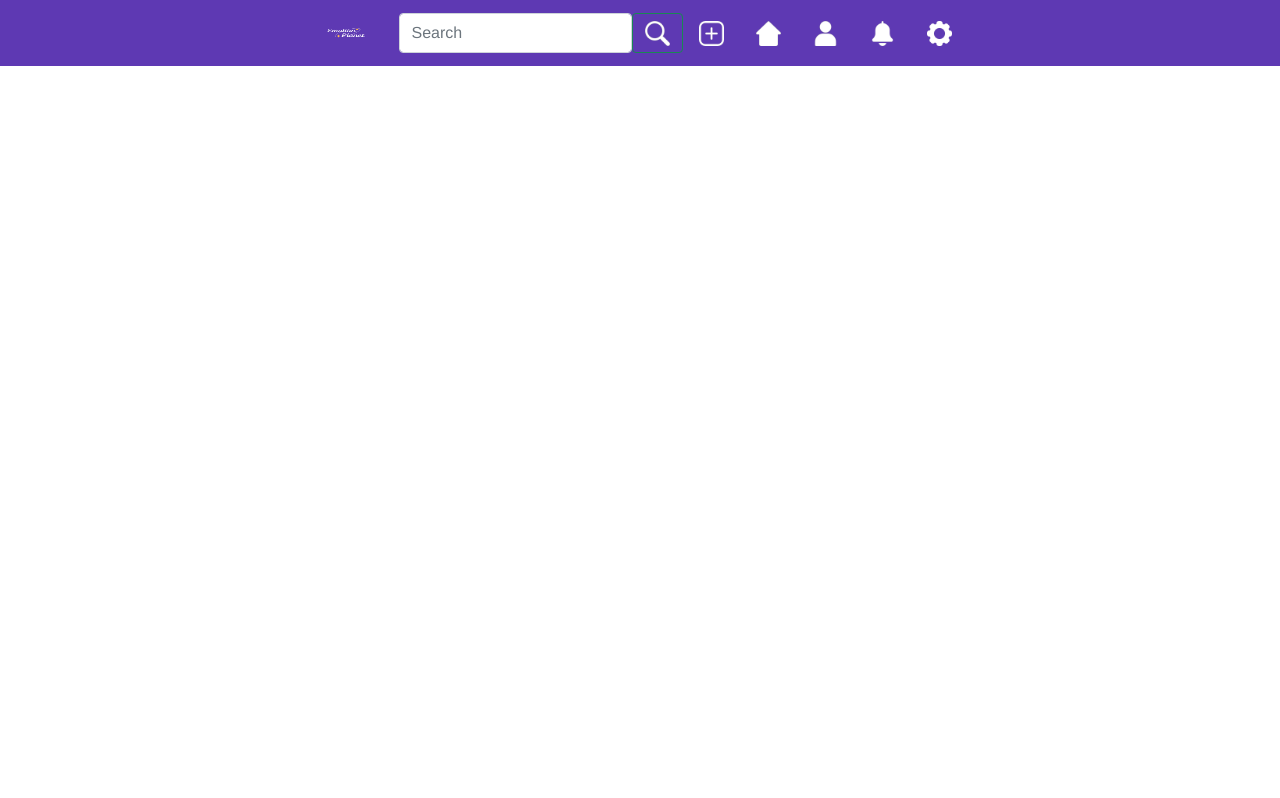
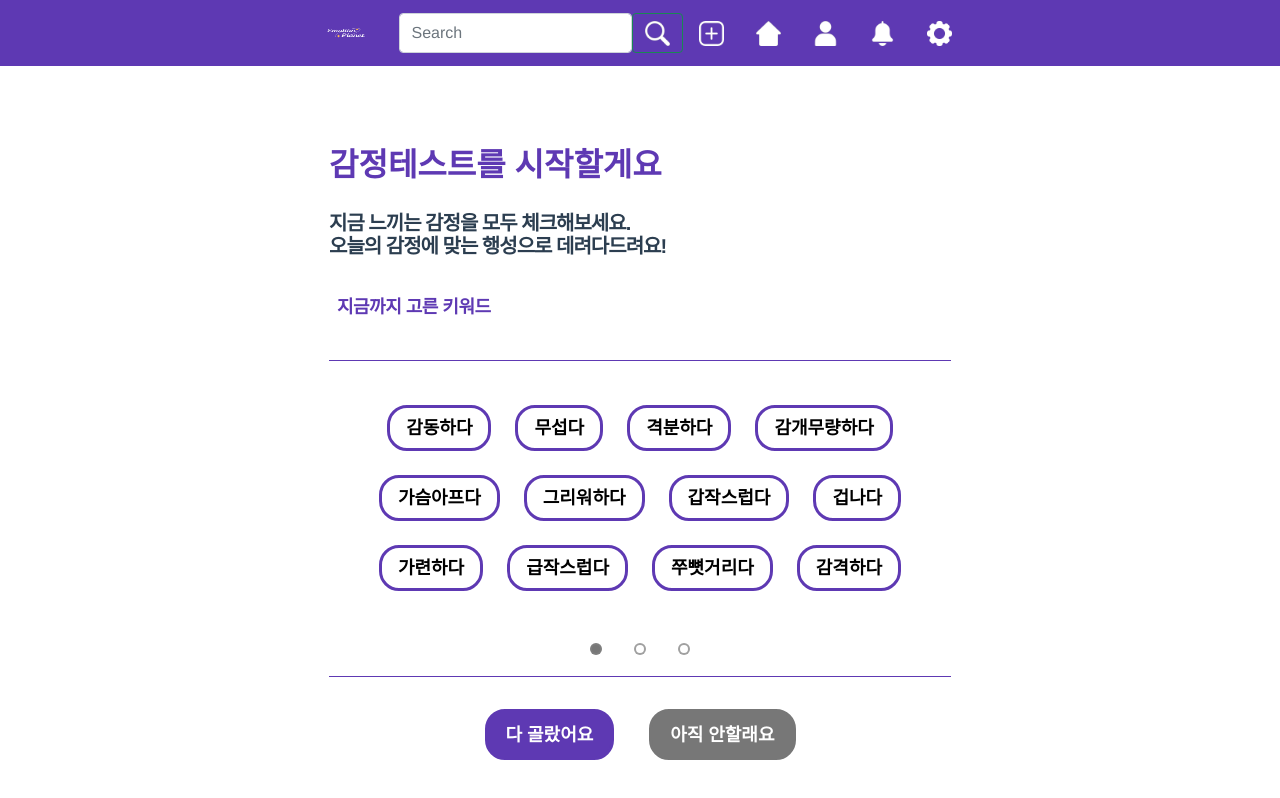
Before and after one commit to hojeong33/EmotionPlaent, a Vue app in the folder frontend/: page /emotiontest in a window 1280 px wide. Shown: the top 798 px of the page. Built offline with nearby package versions, Linux system fonts and the light colour scheme.

Commit message:
LKH #1 회원가입 수정 및 감정테스트 작성

```diff
--- /dev/null
+++ b/frontend/src/components/EmotionTest/EmotionKeyword.vue
@@ -0,0 +1,42 @@
+<template>
+  <button id="emotion_btn" @click="check"
+  :class="isChecked ? 'checked' : 'blank'">
+    {{ keyword }}
+  </button>
+</template>
+
+<script>
+export default {
+  data: function(){
+    return {
+      isChecked: false
+    }
+  },
+  props: {
+    keyword: String
+  },
+  methods: {
+    check: function(){
+      this.isChecked = !this.isChecked
+
+      this.$emit('checked', this.keyword)
+    }
+  }
+}
+</script>
+
+<style scoped>
+  #emotion_btn {
+    display: flex;
+    justify-content: center;
+    align-self: center;
+    padding: 0.25rem 1rem;
+    margin: 0.75rem;
+  }
+
+  .blank {
+    background-color: white;
+    color: black;
+    border: 3px #5E39B3 solid;
+  }
+</style>
--- /dev/null
+++ b/frontend/src/components/EmotionTest/SelectedKeyword.vue
@@ -0,0 +1,46 @@
+<template>
+  <div id="selected_keyword">
+    <span>
+      {{ keyword }}
+    </span>
+    <span id="delete_btn" @click="deleteKeyword">
+      x
+    </span>
+  </div>
+</template>
+
+<script>
+export default {
+  props: {
+    keyword: String
+  },
+  methods: {
+    deleteKeyword: function(){
+      this.$emit('delete_keyword', this.keyword)
+    }
+  }
+}
+</script>
+
+<style scoped>
+  span {
+    margin: 0 0.25rem;
+  }
+
+  #selected_keyword {
+    background-color: #5E39B3;
+    color: white;
+    display: flex;
+    justify-content: space-between;
+    align-items: center;
+    border: none;
+    border-radius: 20px;
+    font-weight: bold;
+    padding: 0.25rem;
+    margin-left: 0.25rem;
+  }
+
+  #delete_btn {
+    cursor: pointer;
+  }
+</style>
--- a/frontend/src/router/index.js
+++ b/frontend/src/router/index.js
@@ -3,6 +3,7 @@ import VueRouter from 'vue-router'
 import Login from '@/views/accounts/Login.vue'
 import Signup from '@/views/accounts/Signup.vue'
 import Test1st from '@/views/test/Test1st.vue'
+import EmotionTest from '@/views/EmotionTest'
 
 Vue.use(VueRouter)
 
@@ -22,6 +23,11 @@ const routes = [
     name: 'Test1st',
     component: Test1st
   },
+  {
+    path: '/emotiontest',
+    name: 'EmotionTest',
+    component: EmotionTest
+  },
 ]
 
 const router = new VueRouter({
--- /dev/null
+++ b/frontend/src/views/EmotionTest.vue
@@ -0,0 +1,199 @@
+<template>
+  <div id="test_container">
+    <section id="test_header">
+			<h1>감정테스트를 시작할게요</h1>
+			<h3>지금 느끼는 감정을 모두 체크해보세요.</h3>
+			<h3>오늘의 감정에 맞는 행성으로 데려다드려요!</h3>
+    </section>
+		<section id="selected_keywords_container">
+			<label for="selected_keywords">지금까지 고른 키워드</label>
+			<article id="selected_keywords">
+				<selected-keyword v-for="(keyword, idx) in selected" :key="idx"
+				:keyword="keyword" @delete_keyword="deleteKeyword" />
+			</article>
+		</section>
+		<section id="test_keywords">
+			<test-keyword v-for="(keyword, idx) in paginated_keywords" :key="idx"
+			:keyword="keyword" @checked="select" />
+			<article id="paginator_container">
+				<button @click="page = 1" class="paginator" :class="{ 'active_paginator' : page == 1 }"></button>
+				<button @click="page = 2" class="paginator" :class="{ 'active_paginator' : page == 2 }"></button>
+				<button @click="page = 3" class="paginator" :class="{ 'active_paginator' : page == 3 }"></button>
+			</article>
+		</section>
+		<section id="buttons">
+			<button id="submit_test_btn">다 골랐어요</button>
+			<button id="return_to_btn">아직 안할래요</button>
+		</section>
+  </div>
+</template>
+
+<script>
+import TestKeyword from '@/components/EmotionTest/EmotionKeyword'
+import SelectedKeyword from '@/components/EmotionTest/SelectedKeyword'
+
+export default {
+	data: function(){
+		return {
+			page: 1,
+			keywords: [
+				'겁나다', '긴박하다', '긴장되다', '두렵다', '무섭다', '무시무시하다',
+				'가뿐하다', '감개무량하다', '감격하다', '감동하다', '감미롭다', '감복하다',
+				'겸연쩍다', '노파심', '머쓱하다', '멋쩍다', '무안하다', '쭈뼛거리다',
+				'갑작스럽다', '경악하다', '경이롭다', '급작스럽다', '기겁하다', '기막히다',
+				'삐지다', '격분하다', '격앙되다', '괘씸하다', '굴욕적이다', '비아냥대다',
+				'가련하다', '가슴아프다', '걱정하다', '그리워하다', '낙심하다', '막막하다'
+			],
+			selected: []
+		}
+	},
+	components: {
+		TestKeyword,
+		SelectedKeyword
+	},
+	methods: {
+		select: function(keyword){
+			let idx = this.selected.indexOf(keyword)
+
+			if (idx != -1){
+				this.selected.splice(idx, idx+1)
+			}
+			else {
+				this.selected.push(keyword)
+			}
+			console.log(this.selected)
+		},
+		deleteKeyword: function(keyword){
+			let idx = this.selected.indexOf(keyword)
+
+			if (idx != -1){
+				this.selected.splice(idx, idx+1)
+			}
+			console.log(this.selected)
+		}
+	},
+	computed: {
+		paginated_keywords: function(){
+			return this.keywords.slice(12 * (this.page -1), 12 * this.page)
+		}
+	},
+	created: function(){
+		this.keywords = this.keywords.sort(() => Math.random() - 0.5)
+	}
+}
+</script>
+
+<style scoped>
+	h1 {
+		color: #5E39B3;
+		font-size: 2rem;
+		font-weight: bold;
+		margin-bottom: 2rem;
+	}
+
+	h3 {
+		font-size: 1.25rem;
+		font-weight: bold;
+		letter-spacing: -1px;
+		line-height: 75%;
+	}
+
+	label {
+    color: #5E39B3;
+    font-size: 1.125rem;
+    font-weight: bold;
+		letter-spacing: -0.5px;
+    margin-left: 0.5rem;
+  }
+
+	button {
+    background-color: #5E39B3;
+    color: white;
+    font-size: 1.125rem;
+    font-weight: bold;
+		border: 3px #5E39B3 solid;
+    border-radius: 20px;
+    padding: 0.4rem 1.125rem;
+    margin-bottom: 1.125rem;
+    cursor: pointer;
+		line-height: 2rem;
+  }
+
+	#test_container {
+		background-color: white;
+		width: 75vh;
+    min-width: 750px;
+    margin: 2rem auto;
+    display: flex;
+    flex-direction: column;
+    flex-wrap: nowrap;
+    justify-content: flex-start;
+    align-items: center;
+    border-radius: 20px;
+    padding: 3rem 4rem 1.5rem;
+	}
+
+	#test_header {
+		display: flex;
+		flex-direction: column;
+		align-items: flex-start;
+		align-self: flex-start;
+		margin-bottom: 2rem;
+	}
+
+	#selected_keywords_container {
+		display: flex;
+		flex-direction: column;
+		align-items: flex-start;
+		align-self: stretch;
+		margin-bottom: 1rem;
+	}
+
+	#selected_keywords {
+		width: 100%;
+		height: 5vh;
+		padding: 0.5rem;
+		border-bottom: 1px #5E39B3 solid;
+		display: flex;
+		flex-wrap: nowrap;
+	}
+
+	#test_keywords {
+		width: 100%;
+		display: flex;
+		justify-content: center;
+		flex-wrap: wrap;
+		padding: 1rem;
+		border-bottom: 1px #5E39B3 solid;
+		margin-bottom: 2rem;
+	}
+
+	#paginator_container {
+		width: 100%;
+		margin-top: 1.5rem;
+	}
+
+	.paginator{
+		background-color: white;
+		border: 2px rgb(128, 128, 128, 0.75) solid;
+		width: 1.5vh;
+		height: 1.5vh;
+		padding: 0;
+		margin: 1rem 1rem 0;
+	}
+
+	#buttons {
+		width: 50%;
+		display: flex;
+		justify-content: space-between;
+	}
+
+	#return_to_btn {
+		background-color: #777777;
+		border: 3px #777777 solid;
+	}
+
+	.active_paginator {
+		background-color: #777777;
+	}
+</style>
--- a/frontend/src/views/accounts/Login.vue
+++ b/frontend/src/views/accounts/Login.vue
@@ -25,24 +25,24 @@
         placeholder="비밀번호를 입력해주세요">
       </article>
     </section>
-    <div id="link">
+    <article id="link">
       <a href="#">이메일 찾기</a>
       <a href="#">비밀번호 찾기</a>
       <router-link :to="{ name: 'Signup' }" class="gosignup">회원가입</router-link>
-    </div>
-    <div>
+    </article>
+    <article>
       <button id="login_btn" @click="login">로그인</button>
-    </div>
+    </article>
     <button id="google" class="social_login">
       <img id="google" src="../../assets/images/Google__G__Logo.png">
       <p>Google로 로그인</p>
     </button>
-    <div>
+    <article>
       <button id="kakao" class="social_login">
         <img id="kakao" src="../../assets/images/kakao.png">
         <p>Kakao로 로그인</p>
         </button>
-    </div>
+    </article>
   </div>
 </template>
 
@@ -154,8 +154,6 @@ export default {
     background-color: white;
     width: 45vh;
     min-width: 450px;
-    height: 65vh;
-    min-height: 650px;
     border-radius: 20px;
     margin: auto;
     padding: 2rem;
```
Also changed, not shown: frontend/src/views/accounts/Signup.vue (+31 -15 lines).
